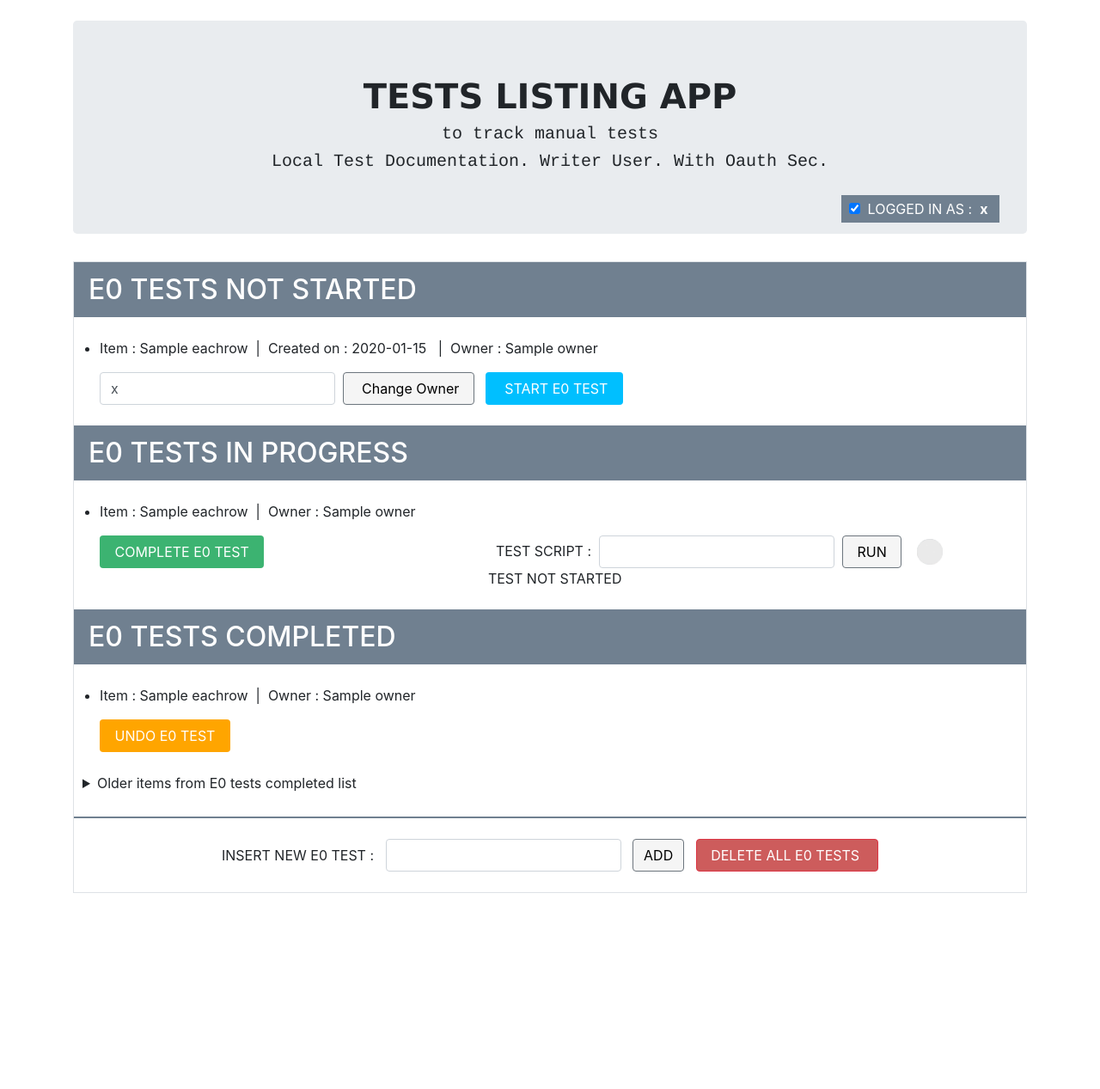
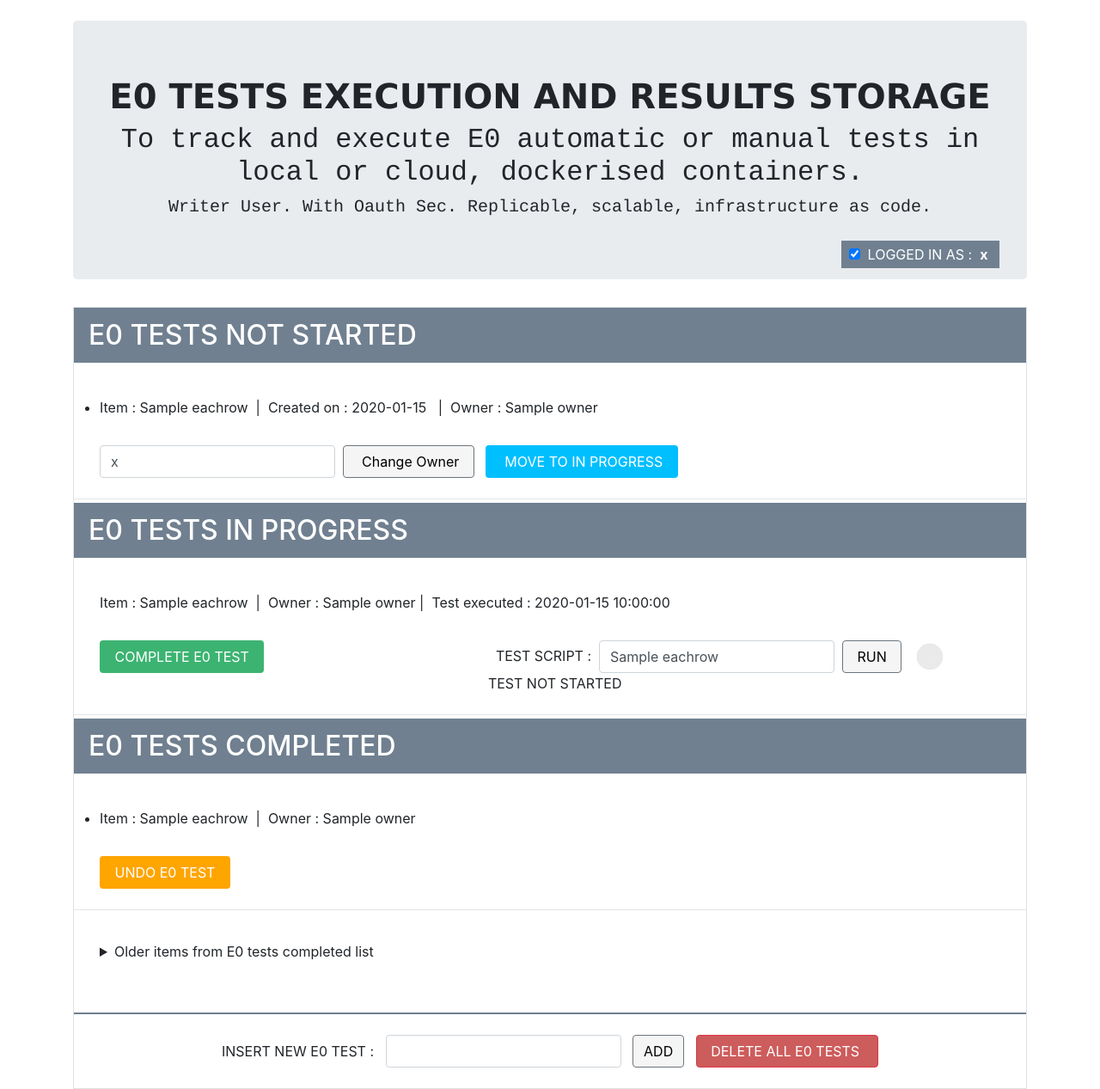
Before and after one commit to britboy4321/E0TestingApp, a Flask app: template todo_app/templates/indexwrite.html in a window 1280 px wide. Shown: the part 56-1323 px from the top of the page at 86% size. Before the commit the page ends 1095 px from the top, so only its background shows below. Run offline with Flask 2, Linux system fonts and the light colour scheme; the template is opened without the code that fills it: most values are stand-ins (such as "Sample title", 1, 10 or a date in 2020); some libraries are stand-ins or nearby versions.

Commit message:
UI updates, functional changes for test runs

```diff
--- a/todo_app/app.py
+++ b/todo_app/app.py
@@ -2,10 +2,24 @@
 
 # Flask
 
+#FLASK_APP=run.py
+
+#export FLASK_APP=server.py
+#export FLASK_DEBUG=1
+
+#export FLASK_APP=autoapp.py
+#export FLASK_DEBUG=1
+
+#export FLASK_APP=app.py
+
+#python -m flask run
+
+#python run-app.py
+
 from flask import Flask, render_template, request, redirect, g, url_for, session
 from flask_login import LoginManager, login_required, current_user
 from flask_login.utils import login_user
-
+# import autodynatrace
 # Loggly - Temporarily disabled
 
 # import logging.config
@@ -14,7 +28,7 @@ from flask_login.utils import login_user
 # from logging import Formatter
 import os, sys
 print ("Current working directory : %s" % os.getcwd()    )
-
+from flask import flash
 # from flask import LoginManager and login required
 import requests                     # Import the whole of requests
 import json                         # possibly not needed
@@ -41,6 +55,7 @@ db = client.gettingStarted
 
 app.secret_key = os.environ["SECRET_KEY"]
 
+##  Set token for module 13 - loggly    (no need to disable)
 
 LOGGLY_TOKEN = os.environ["LOGGLY_TOKEN"]
 
@@ -71,11 +86,11 @@ login_manager.init_app(app)
 client_id=os.environ["client_id"]                   # Needed for local (non-cloud) execution
 client_secret=os.environ["client_secret"]           # For security
 # app.logger.debug("Getting Mongo connection string")
-mongodb_connection_string = os.environ["MONGODB_CONNECTION_STRING"]    # FOR CLOUD - insert this line later, after LOCAL is running ok.
+# mongodb_connection_string = os.environ["MONGODB_CONNECTION_STRING"]    # FOR CLOUD - insert this line later, after LOCAL is running ok.
 
 
 # app.logger.debug("Setting client")
-client = pymongo.MongoClient(mongodb_connection_string)
+# client = pymongo.MongoClient(mongodb_connection_string)
 db = client.gettingStarted              # Database to be used
 # app.logger.debug("Database to be used is... $s:", db)
 
@@ -231,6 +246,8 @@ def test_script():
         script_name = request.form['script']
 
         #import script_name
+
+        flash('loading ...')
         try :
           x=exec(open("todo_app\Test Scripts\\" + script_name).read())
           with open("todo_app\Test Scripts\\" + script_name, 'r') as f:
@@ -244,30 +261,28 @@ def test_script():
 
               image = "wrong.png"
               myquery = {"title": title}
-              newvalues = {"$set": {"Test_script": "Failed"}}
+              newvalues = {"$set": {"Test_script": "Failed", "Test_script_name" : script_name, "Execution_date" : datetime.now().strftime('%d-%m-%Y') }}
               db.newposts.update_one(myquery, newvalues)
 
           elif (test_result == "SUCCESS"):
 
               image = "right.png"
               myquery = {"title": title}
-              newvalues = {"$set": {"Test_script": "Success"}}
+              newvalues = {"$set": {"Test_script": "Success", "Test_script_name" : script_name, "Execution_date" : datetime.now().strftime('%d-%m-%Y')}}
               db.newposts.update_one(myquery, newvalues)
 
           else:
 
               image = "empty2.png"
               myquery = {"title": title}
-              newvalues = {"$set": {"Test_script": "Test not valid"}}
+              newvalues = {"$set": {"Test_script": "Test not valid",  "Test_script_name" : script_name, "Execution_date" : datetime.now().strftime('%d-%m-%Y')}}
               db.newposts.update_one(myquery, newvalues)
 
 
         except FileNotFoundError :
             myquery = {"title": title}
-            newvalues = {"$set": {"Test_script": "testfile not found"}}
+            newvalues = {"$set": {"Test_script": "testfile not found", "Test_script_name" : script_name, "Execution_date" : datetime.now().strftime('%d-%m-%Y')}}
             db.newposts.update_one(myquery, newvalues)
-
-
 
     return redirect("/")
     #return redirect(url_for("index", passed_test_image="wrong.png"))
@@ -310,7 +325,7 @@ def move_to_doing_item():           # Called to move an entry to 'doing' or 'MON
     if (write_permission_user == "britboy4321"):        # Add other names here if you need write access and you are not britboy4321!
         title = request.form['item_title']
         myquery = { "title": title }
-        newvalues = { "$set": { "status": "doing" , "Test_script" : "not started" } }
+        newvalues = { "$set": { "status": "doing" , "Test_script" : "not started", "Test_script_name" : "","Execution_date" : "None"} }
         db.newposts.update_one(myquery, newvalues)
         for doc in db.newposts.find():
             print(doc)
@@ -338,7 +353,7 @@ def move_to_todo_item():            # Called to move a 'card' BACK to 'Test not
     if (write_permission_user == "britboy4321"):        # Add other names here if you need write access and you are not britboy4321!
         title = request.form['item_title']
         myquery = { "title": title }
-        newvalues = { "$set": { "status": "todo", "Test_script" : "not started"   } }
+        newvalues = { "$set": { "status": "todo", "Test_script" : "not started", "Test_script_name" : "None", "Execution_date" : "None"   } }
         db.newposts.update_one(myquery, newvalues)
         for doc in db.newposts.find():
             print(doc)
--- a/todo_app/templates/indexwrite.html
+++ b/todo_app/templates/indexwrite.html
@@ -3,15 +3,67 @@
 
 {% block content %}
 
-  <div class="jumbotron"   >
-      <h1 class="display-5" style="font-family:verdana;"  ><center><strong>TESTS LISTING APP </strong> </center> </h1>
-      <h2 class="lead" style="font-family:courier;"  ><center>to track manual tests </center> </h2>
-      <h3 class="lead" style="font-family:courier;" ><center>Local Test Documentation.  Writer User.  With Oauth Sec.</center></h3>
+<link rel="stylesheet" href="https://cdnjs.cloudflare.com/ajax/libs/font-awesome/4.7.0/css/font-awesome.min.css">
+<meta name="viewport" content="width=device-width, initial-scale=1">
+
+
+<script type="text/javascript" src="http://ajax.googleapis.com/ajax/libs/jquery/1.6.2/jquery.min.js"></script>
+
+
+<div class="jumbotron"   >
+      <h1 class="display-5" style="font-family:verdana;"  ><center><strong>E0 TESTS EXECUTION AND RESULTS STORAGE</strong> </center> </h1>
+
+    <h2 class="display-7" style="font-family:courier;"  ><center>To track and execute E0 automatic or manual tests in local or cloud, dockerised containers.</center> </h2>
+
+
+    <h3 class="lead"  style="font-family:courier;" ><center>Writer User.  With Oauth Sec.  Replicable, scalable, infrastructure as code.</center></h3>
       <h7 class="alignleft" style="color:white;background-color:#708090 ;  float : right ; margin-block-start: 1.2em ; margin-block-end: 1em ; line-height:2em; " >
           &nbsp;&nbsp;<input type="checkbox"   name="optradio" checked>&nbsp;&nbsp;LOGGED IN AS : &nbsp;<strong>{{passed_user_info}}</strong>  &nbsp;&nbsp;  </h7>
 
 
   </div>
+
+<div class="twoToneCenter">
+
+
+
+
+
+
+<script language="javascript">
+    function changeImage(image_id, label) {
+
+            <!-- document.getElementById("demo").innerHTML = document.getElementById(image_id).src;-->
+             <!-- document.getElementById("showme").innerHTML = document.getElementById(image_id).src; -->
+
+
+            document.getElementById(image_id).src = "static/loader.gif";
+            document.getElementById(image_id).width = "30";
+            document.getElementById(image_id).height="30";
+            document.getElementById(label).innerHTML = "&nbsp;&nbsp;TEST RUNNING . . ."
+            document.getElementById(label).style=" color:DeepSkyBlue;  "
+
+
+    }
+</script>
+
+</div>
+
+
+<script>
+
+
+  function inputChange(image_id, label) {
+
+    document.getElementById(image_id).src = "static/empty2.png";
+    document.getElementById(image_id).width = "30";
+    document.getElementById(image_id).height="30";
+    document.getElementById(label).innerHTML= "&nbsp;TEST NOT STARTED"
+    document.getElementById(label).style=" color:black; margin-right: 3.0em; "
+
+  };
+</script>
+
 
 
   <div class="row" >
@@ -19,10 +71,10 @@
     <div class="col-sm-12"   >
 <section class="border py-0">
         <h2 style="color:white;background-color:#708090 ; line-height:2.00em;   " >&nbsp;&nbsp;E0 TESTS NOT STARTED&nbsp;&nbsp;  </h2>
-      <ul class="list-group mb-4" style="PADDING-LEFT: 30px " >
+
         {% for eachrow in passed_items_todo %}
-
-            <li style="line-height:3.5em;" >Item : {{eachrow['title']}}&nbsp; |  &nbsp;Created on : {{eachrow['mongodate']}} &nbsp; | &nbsp;Owner  : {{eachrow['owner']}} </li>
+           <ul class="list-group mb-4" style="PADDING-LEFT: 30px " >
+            <li style="line-height:5.5em;" >Item : {{eachrow['title']}}&nbsp; |  &nbsp;Created on : {{eachrow['mongodate']}} &nbsp; | &nbsp;Owner  : {{eachrow['owner']}} </li>
             <!-- <li>Item was created on :  {{eachrow['mongodate']}}</li> -->
 
 
@@ -35,7 +87,7 @@
             </form>&nbsp;&nbsp;&nbsp;
             <form action="/move_to_doing_item" method="POST">
             <input type="hidden" class="form-control" id="todo.title" name="item_title" value="{{ eachrow.title }}">
-              <button class="btn text-right" id='btn1' type="submit" style="color:white; background-color:DeepSkyBlue  " >&nbsp;&nbsp;START  E0 TEST&nbsp; </button>
+              <button class="btn text-right" id='btn1' type="submit" style="color:white; background-color:DeepSkyBlue  " >&nbsp;&nbsp;MOVE TO IN PROGRESS&nbsp; </button>
 
             </form>
 
@@ -43,14 +95,19 @@
 
 
            </div>
+               </ul>
+    <hr class="my-1">
             {% endfor %}
-      </ul>
 
-      <h2 style="color:white;background-color:#708090 ;  line-height:2.00em;   ">&nbsp;&nbsp;E0 TESTS IN PROGRESS&nbsp; </h2>
 
-      <ul class="list-group mb-4" style="PADDING-LEFT: 30px">
+      <h2 style="color:white;background-color:#708090 ;  line-height:2.00em;   ">&nbsp;&nbsp;E0 TESTS IN PROGRESS&nbsp;</h2>
+
+
         {% for eachrow in passed_items_doing %}
-            <li style="line-height:3.5em; ">Item : {{eachrow['title']}}&nbsp; | &nbsp;Owner  : {{eachrow['owner']}}  </li>
+           <ul class="list-group mb-4" style="PADDING-LEFT: 30px;">
+            <li  style="display: flex ;  justify-content: left; line-height:5.5em;   ">Item : {{eachrow['title']}}&nbsp; | &nbsp;Owner  : {{eachrow['owner']}} | &nbsp;Test executed :  {{eachrow['Execution_date']}}
+
+            </li>
 
 
           <div >
@@ -63,37 +120,41 @@
 
               <!-- margin-right: 4.5em; -->
               <form action="/test_script" method="POST"  class="form-inline"  >
-                 &nbsp; <label style="line-height:2.2em;"  >&nbsp;&nbsp;TEST SCRIPT :&nbsp; </label> &nbsp;
+                 &nbsp; <label style="line-height:2.2em;"   >&nbsp;&nbsp;TEST SCRIPT :&nbsp; </label> &nbsp;
                   <input type="hidden" class="form-control" id="doing.title" name="doing_title" value="{{ eachrow.title }}">
-                  <input type="text"  class="form-control"  id="script" name="script" value="">&nbsp;&nbsp;
-                  <button class="btn btn-secondary" id='run_script' type="submit"  style="color:black; background-color:WhiteSmoke; " >&nbsp;RUN&nbsp;</button>&nbsp;&nbsp;
+                  <input type="text"  class="form-control"  id="script" name="script" value="{{ eachrow.Test_script_name }}" oninput="inputChange('{{eachrow['title']}}', '{{eachrow['title']}}label')">&nbsp;&nbsp;
+                  <button class="btn btn-secondary " id='run_script' type="submit"  style="color:black; background-color:WhiteSmoke;"
+
+                  onclick="changeImage( '{{eachrow['title']}}', '{{eachrow['title']}}label' )"
+
+                  >&nbsp;RUN&nbsp;</button>&nbsp;&nbsp;
+
 
                   <!-- {{eachrow.Test_script}} -->
                   {% if  eachrow.Test_script  == "Failed" %}
 
-                  &nbsp;<img src="{{ url_for('static', filename= 'wrong.png'    ) }}" , width="30" height="30" />
-                  <label style=" color:IndianRed;  "  >&nbsp;TEST FAILED ! &nbsp; </label>
+                  &nbsp;<img id="{{eachrow['title']}}" src="{{ url_for('static', filename= 'wrong.png'    ) }}" , width="30" height="30" />
+                  <label id ="{{eachrow['title']}}label" style=" color:IndianRed;  "  >&nbsp;TEST FAILED ! &nbsp; </label>
 
                   {% elif eachrow.Test_script  == "Success"  %}
 
-                   <img src="{{ url_for('static', filename= 'right.png'    ) }}" , width="45" height="35" />
-                   <label style=" color:green;  " >TEST SUCCEEDED </label>
+                   <img id="{{eachrow['title']}}"  src="{{ url_for('static', filename= 'right.png'    ) }}" , width="45" height="35" />
+                   <label id ="{{eachrow['title']}}label" style=" color:green;  " >TEST SUCCEEDED </label>
 
                  {% elif eachrow.Test_script  == "testfile not found"  %}
 
-                   &nbsp;<img src="{{ url_for('static', filename= 'empty2.png'    ) }}" , width="30" height="30" />
-                   <label   >&nbsp;TEST NOT FOUND !&nbsp; </label>
+                   &nbsp;<img id="{{eachrow['title']}}"  src="{{ url_for('static', filename= 'empty2.png'    ) }}" , width="30" height="30" />
+                   <label id ="{{eachrow['title']}}label"   >&nbsp;TEST NOT FOUND !&nbsp; </label>
 
                   {% elif eachrow.Test_script  == "Test not valid"  %}
 
-                   &nbsp;<img src="{{ url_for('static', filename= 'empty2.png'    ) }}" , width="30" height="30" />
-                   <label >&nbsp;TEST NOT VALID&nbsp; </label>
-
+                   &nbsp;<img id="{{eachrow['title']}}"   src="{{ url_for('static', filename= 'empty2.png'    ) }}" , width="30" height="30" />
+                   <label id ="{{eachrow['title']}}label" >&nbsp;TEST NOT VALID&nbsp; </label>
 
                   {% else  %}
 
-                 &nbsp;<img src="{{ url_for('static', filename= 'empty2.png'    ) }}" , width="30" height="30" />
-                   <label >&nbsp;TEST NOT STARTED </label>
+                 &nbsp;<img id="{{eachrow['title']}}"  src="{{ url_for('static', filename= 'empty2.png'    ) }}" , width="30" height="30" />
+                   <label id ="{{eachrow['title']}}label" >&nbsp;TEST NOT STARTED </label>
 
 
                   {% endif %}
@@ -107,40 +168,48 @@
             <!-- <label style=" display: flex ;  justify-content: right  ;  margin-right: 16.0em; margin-block-start: 0.2em ;  color:IndianRed;  "  >&nbsp;&nbsp;TEST FAILED&nbsp; </label> -->
 
           <!-- justify-content: left   -->
-            {% endfor %}
       </ul>
+     <hr class="my-1">
+    <!-- <h1 style="color:white; margin-block-start: 0.85em ; background-color:#708090 ;  line-height:0.02em;   ">&nbsp; </h1> -->
+    {% endfor %}
+
+
 
       <h2 style="color:white;background-color:#708090 ;  line-height:2.00em;   ">&nbsp;&nbsp;E0 TESTS COMPLETED&nbsp; </h2>
 
-      <ul class="list-group mb-4" style="PADDING-LEFT: 30px">
+
         {% for eachrow in passed_items_done %}
-            <li style="line-height:3.5em;" >Item : {{eachrow['title']}}&nbsp; | &nbsp;Owner  : {{eachrow['owner']}}  </li>
+    <ul class="list-group mb-4" style="PADDING-LEFT: 30px">
+            <li style="line-height:5.5em;" >Item : {{eachrow['title']}}&nbsp; | &nbsp;Owner  : {{eachrow['owner']}}  </li>
 
             <form action="/move_to_todo_item" method="POST">
               <input type="hidden" id="todo.title" name="item_title" value="{{ eachrow.title }}">
                 <button class="btn text-right" id='btn1' type="submit"  style="color:white; background-color:orange " >&nbsp;UNDO E0 TEST&nbsp;</button>
             </form>
 
+            </ul>
+             <hr class="my-1">
+            {% endfor %}
 
-            {% endfor %}
-     </ul>
             <details  >
-              <summary style="PADDING-LEFT: 10px"       >Older items from E0 tests completed list</summary>
+              <summary style="PADDING-LEFT: 30px ; line-height:5.5em; "       >Older items from E0 tests completed list</summary>
 
-            <ul class="list-group mb-4" style="PADDING-LEFT: 50px"    >
+
               {% for eachrow in passed_items_olddone %}
-
-                <li style="line-height:3.5em;">Item : {{eachrow['title']}}&nbsp; | &nbsp;Status is : {{eachrow['status']}} &nbsp; | &nbsp;Owner  : {{eachrow['owner']}}  </li>
+                <ul class="list-group mb-4" style="PADDING-LEFT: 80px"    >
+                <li style="line-height:5.5em;">Item : {{eachrow['title']}}&nbsp; | &nbsp;Status is : {{eachrow['status']}} &nbsp; | &nbsp;Owner  : {{eachrow['owner']}}  </li>
 
                   <form action="/move_to_todo_item" method="POST">
                     <input type="hidden" id="todo.title" name="item_title" value="{{ eachrow.title }}">
                       <button class="btn text-right" id='btn1' type="submit" style="color:white; background-color:orange "  >&nbsp;UNDO OLD E0 TEST&nbsp;</button>
 
                   </form>
+                     </ul>
+                <hr class="my-1">
                   {% endfor %}
                   </details>
 
-      </ul>
+
 
 
       <h2 style="color:white; margin-block-start: 0.85em ; background-color:#708090 ;  line-height:0.05em;   ">&nbsp; </h2>
```
Also changed, not shown: todo_app/static/ld1.gif (added), todo_app/static/loader.gif (added).
